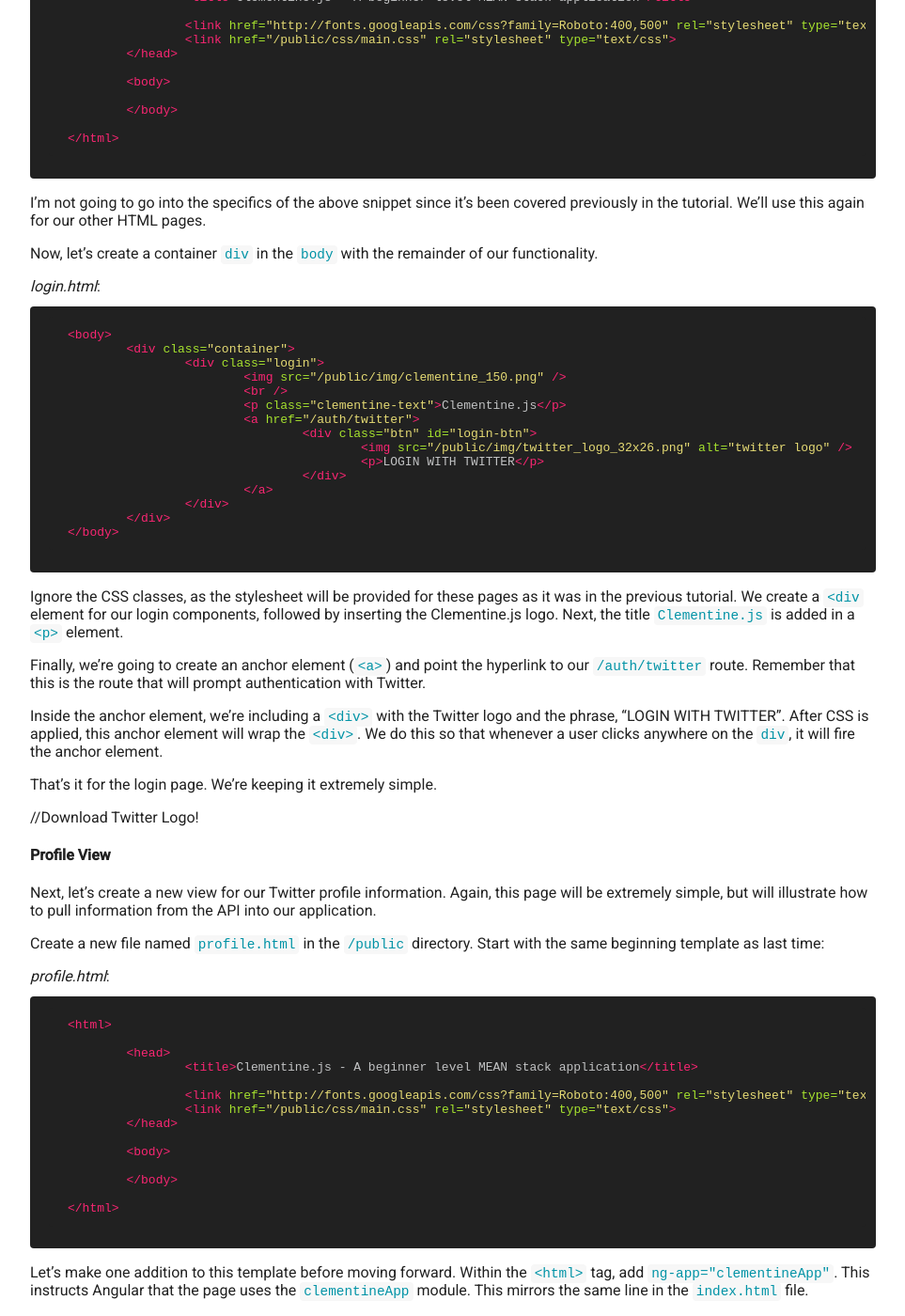
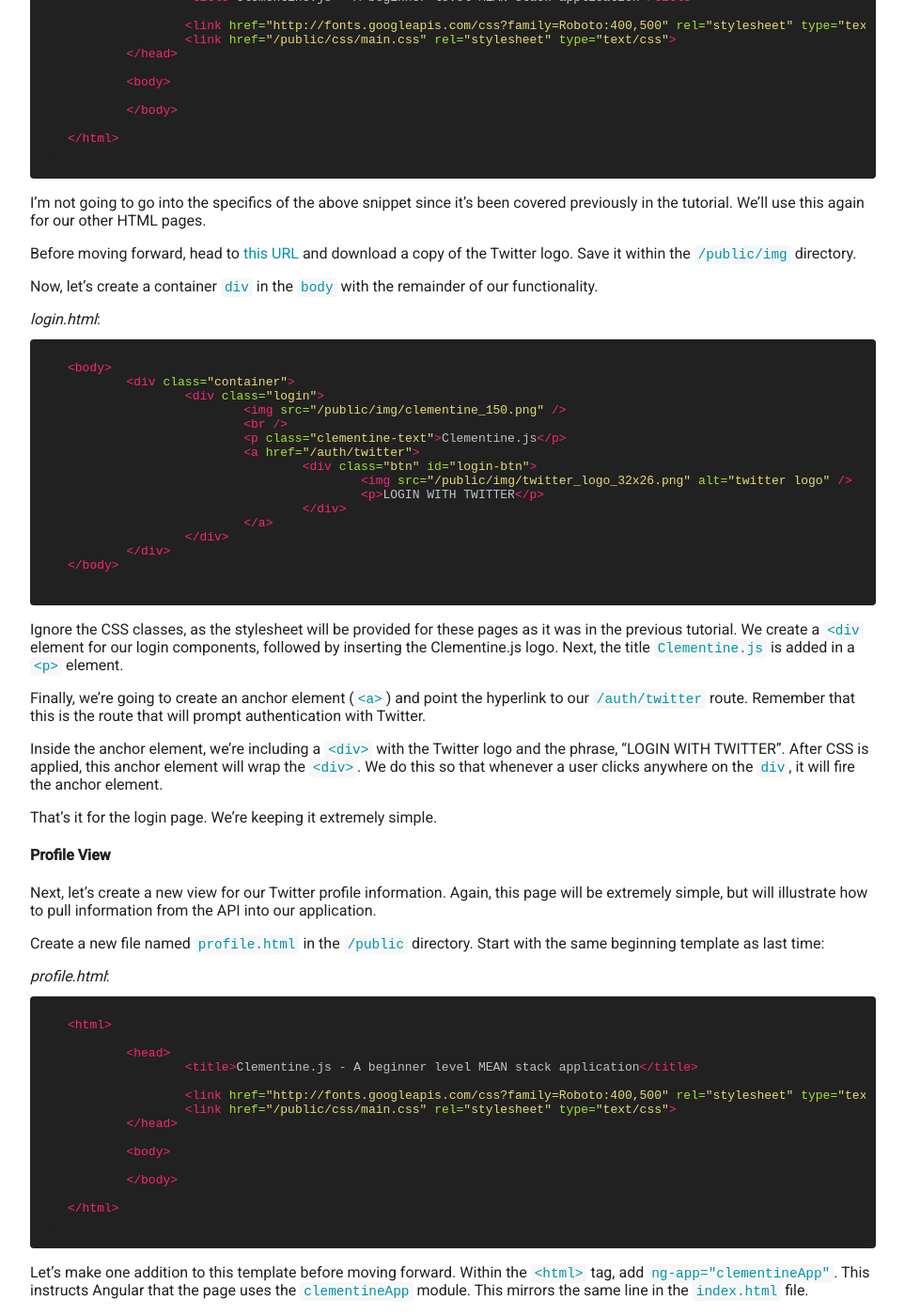
Before and after one commit to johnstonbl01/clementinejs, a Jekyll site: the page built from tutorials/tutorial-passport.md, in a window 1280 px wide and 1400 px high, scrolled down 22907 px. Shown: the whole window at 94% size, without its empty margins (158-1121 px from the left). Built offline with Jekyll 4.4.1, drawn with Linux system fonts in a browser that asks for light colours; Markdown is read by kramdown in place of the engine named in the settings.

Commit message:
Updated login view section to include Twitter logo instructions.

```diff
--- a/tutorials/tutorial-passport.md
+++ b/tutorials/tutorial-passport.md
@@ -1144,6 +1144,8 @@ _login.html_:
 
 I'm not going to go into the specifics of the above snippet since it's been covered previously in the tutorial. We'll use this again for our other HTML pages.
 
+Before moving forward, head to [this URL](https://github.com/johnstonbl01/clementinejs-fcc/blob/master/public/img/twitter_logo_32x26.png) and download a copy of the Twitter logo. Save it within the `/public/img` directory.
+
 Now, let's create a container `div` in the `body` with the remainder of our functionality.
 
 _login.html_:
```
Also changed, not shown: other parts of tutorials/tutorial-passport.md (+0 -2 lines).
